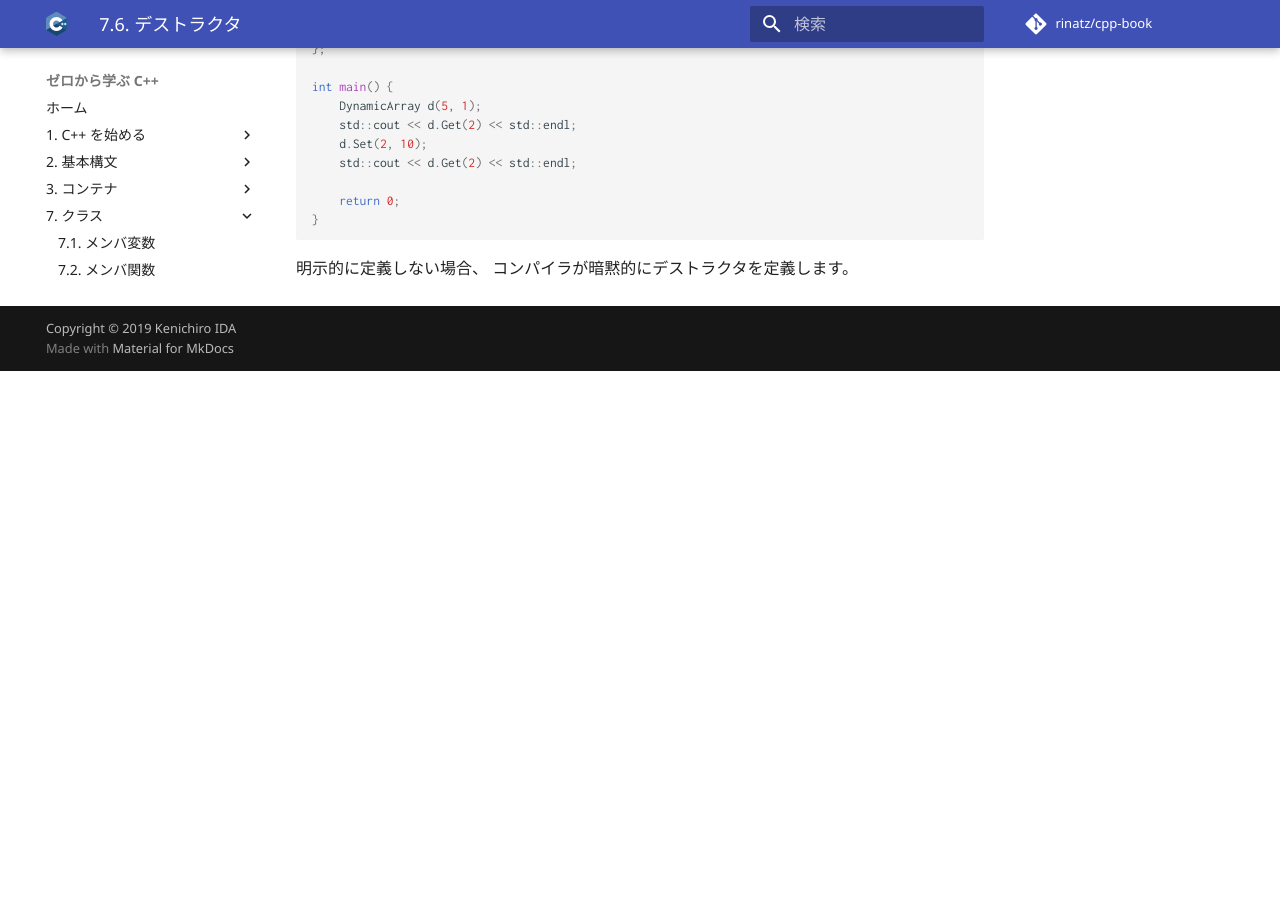
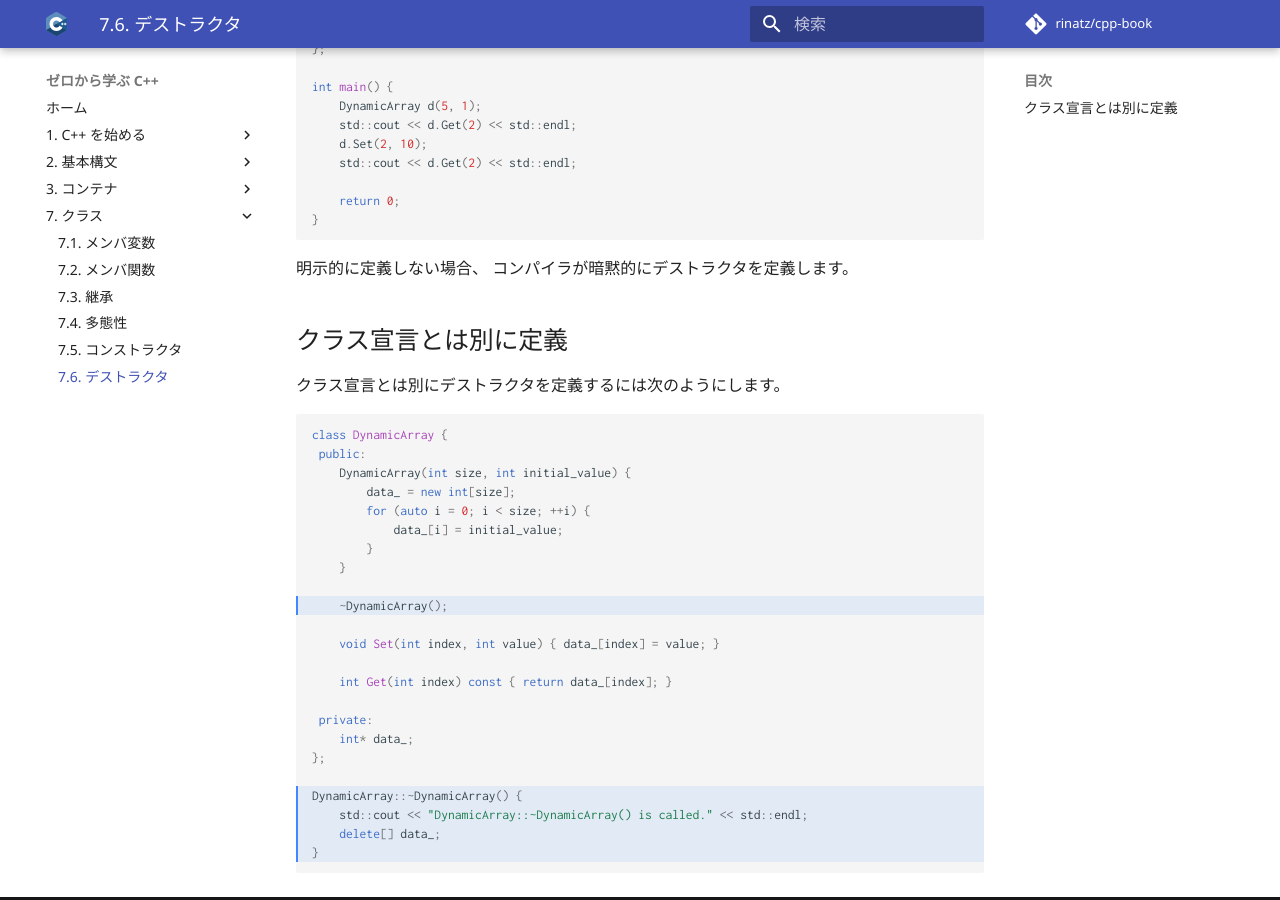
Before and after one commit to rinatz/cpp-book, an MkDocs documentation site: the page built from docs/ch07-06-destructors.md, in a window 1280 px wide and 900 px high, scrolled down 704 px. Built offline with MkDocs 1.6.1 and Material for MkDocs 9.7.7, drawn with Linux system fonts in a browser that asks for light colours; comment, search, counter and statistics services are not loaded; before the commit the page ends 1075 px from its top, so only the background shows below that.

Commit message:
Add how to implement destructor outside class definition

````diff
--- a/docs/ch07-06-destructors.md
+++ b/docs/ch07-06-destructors.md
@@ -43,3 +43,33 @@ int main() {
 
 明示的に定義しない場合、
 コンパイラが暗黙的にデストラクタを定義します。
+
+## クラス宣言とは別に定義
+
+クラス宣言とは別にデストラクタを定義するには次のようにします。
+
+```cpp hl_lines="10 20 21 22 23"
+class DynamicArray {
+ public:
+    DynamicArray(int size, int initial_value) {
+        data_ = new int[size];
+        for (auto i = 0; i < size; ++i) {
+            data_[i] = initial_value;
+        }
+    }
+
+    ~DynamicArray();
+
+    void Set(int index, int value) { data_[index] = value; }
+
+    int Get(int index) const { return data_[index]; }
+
+ private:
+    int* data_;
+};
+
+DynamicArray::~DynamicArray() {
+    std::cout << "DynamicArray::~DynamicArray() is called." << std::endl;
+    delete[] data_;
+}
+```
````
